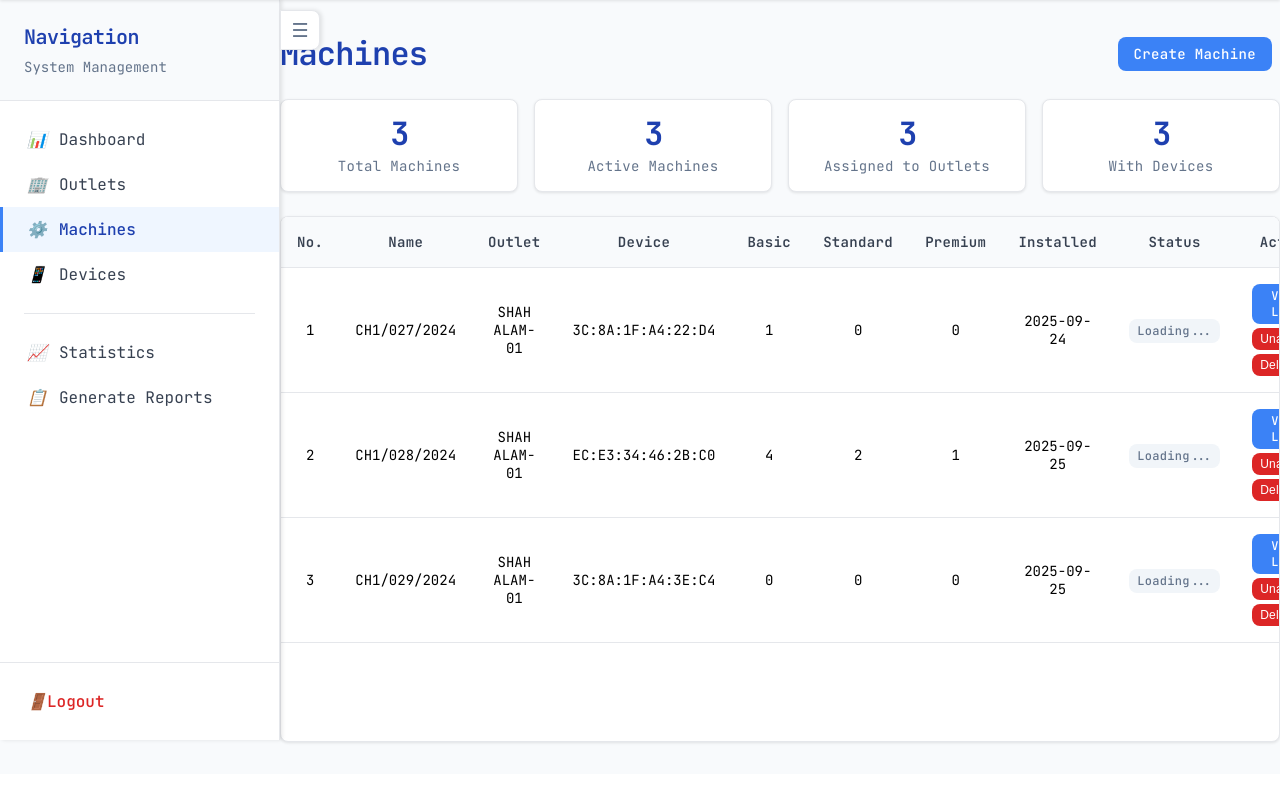
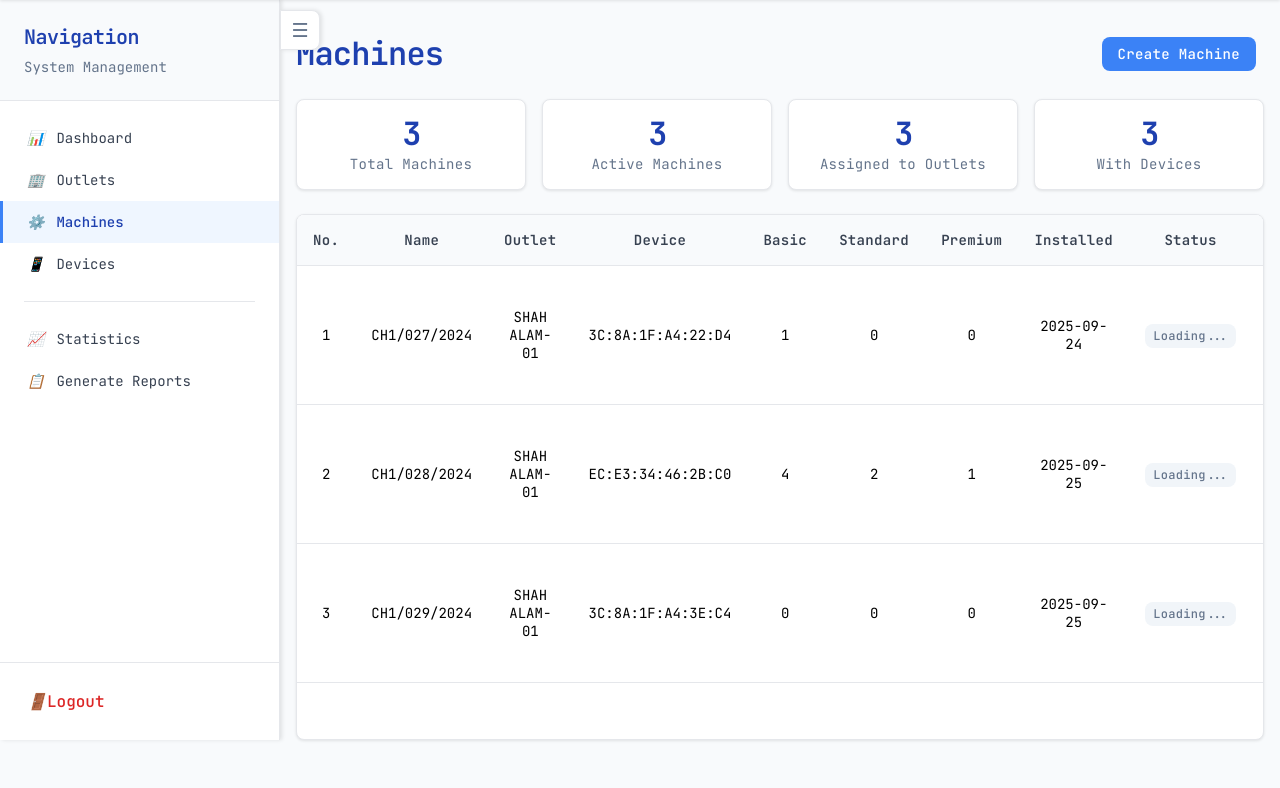
Before and after one commit to amrmzfr-dev/mesraekuiti_ozone, a Django app: page /machines/ in a window 1280 px wide. Shown: the part 60-848 px from the top of the page. Before the commit the page ends 804 px from the top, so only its background shows below. Run offline with Django 5.2, Linux system fonts and the light colour scheme; a user stored in the database is signed in; data comes from the database, SQL or seed files in the repository; data that the repository does not hold is empty; some libraries are stand-ins or nearby versions.

Commit message:
Improve UI responsiveness and button consistency
Refactored CSS and HTML templates for a more responsive, mobile-friendly layout. Standardized button styles and modal layouts across device, machine, and outlet pages. Adjusted table and card paddings, font sizes, and sidebar behavior for better usability on all screen sizes.

```diff
--- a/backend/telemetry/templates/base/layout.html
+++ b/backend/telemetry/templates/base/layout.html
@@ -8,24 +8,57 @@
     @import url('https://fonts.googleapis.com/css2?family=JetBrains+Mono:ital,wght@0,100..800;1,100..800&display=swap');
 
     *{margin:0;padding:0;box-sizing:border-box}
-    body{font-family:'JetBrains Mono', 'Fira Code', 'Consolas', 'Monaco', 'Courier New', monospace;background:#f8fafc;padding-top:60px;padding-left:280px;transition:padding-left 0.3s ease;font-feature-settings:'liga' 1, 'calt' 1;min-height:100vh;display:flex;flex-direction:column}
+    body{font-family:'JetBrains Mono', 'Fira Code', 'Consolas', 'Monaco', 'Courier New', monospace;background:#f8fafc;font-feature-settings:'liga' 1, 'calt' 1;min-height:100vh;display:flex;flex-direction:column;transition:padding-left 0.3s ease}
+
+    /* Mobile-first responsive layout */
+    @media (max-width: 768px) {
+      body{padding-top:60px;padding-left:0;padding-right:0}
+      .main-content{padding:1rem 0.5rem}
+    }
+
+    @media (min-width: 769px) {
+      body{padding-top:60px;padding-left:280px}
+      .main-content{padding:2rem 1rem}
+    }
 
     /* Sticky Topbar */
-    .topbar{position:fixed;top:0;left:0;right:0;height:60px;background:white;border-bottom:1px solid #e5e7eb;z-index:1000;display:flex;align-items:center;padding:0 2rem;box-shadow:0 1px 3px rgba(0,0,0,0.1)}
-    .topbar-title{font-size:1.5rem;font-weight:600;color:#1e40af;margin-right:auto;letter-spacing:-0.025em}
-    .topbar-user{color:#64748b;font-size:0.875rem;font-weight:400}
+    .topbar{position:fixed;top:0;left:0;right:0;height:60px;background:white;border-bottom:1px solid #e5e7eb;z-index:1000;display:flex;align-items:center;padding:0 1rem;box-shadow:0 1px 3px rgba(0,0,0,0.1)}
+    .topbar-title{font-size:1.25rem;font-weight:600;color:#1e40af;margin-right:auto;letter-spacing:-0.025em}
+    .topbar-user{color:#64748b;font-size:0.75rem;font-weight:400;display:none}
+
+    @media (min-width: 768px) {
+      .topbar{padding:0 2rem}
+      .topbar-title{font-size:1.5rem}
+      .topbar-user{font-size:0.875rem;display:block}
+    }
+
+    /* Mobile Menu Button */
+    .mobile-menu-btn{display:block;background:none;border:none;font-size:1.5rem;color:#64748b;cursor:pointer;padding:0.5rem}
+
+    @media (min-width: 769px) {
+      .mobile-menu-btn{display:none}
+    }
 
     /* Floating Sidebar */
     .sidebar{position:fixed;top:60px;left:0;width:280px;height:calc(100vh - 60px);background:white;border-right:1px solid #e5e7eb;z-index:999;overflow-y:auto;transition:transform 0.3s ease;box-shadow:2px 0 4px rgba(0,0,0,0.1)}
     .sidebar.collapsed{transform:translateX(-280px)}
-    .sidebar-header{padding:1.5rem;border-bottom:1px solid #e5e7eb;background:#f8fafc}
-    .sidebar-title{font-size:1.25rem;font-weight:600;color:#1e40af;margin-bottom:0.5rem;letter-spacing:-0.025em}
-    .sidebar-subtitle{color:#64748b;font-size:0.875rem;font-weight:400}
-    .sidebar-nav{padding:1rem 0}
-    .sidebar-nav a{display:block;padding:0.75rem 1.5rem;color:#374151;text-decoration:none;transition:all 0.2s ease;border-left:3px solid transparent;font-weight:400}
+    .sidebar-header{padding:1rem;border-bottom:1px solid #e5e7eb;background:#f8fafc}
+    .sidebar-title{font-size:1rem;font-weight:600;color:#1e40af;margin-bottom:0.25rem;letter-spacing:-0.025em}
+    .sidebar-subtitle{color:#64748b;font-size:0.75rem;font-weight:400}
+    .sidebar-nav{padding:0.5rem 0}
+    .sidebar-nav a{display:block;padding:0.5rem 1rem;color:#374151;text-decoration:none;transition:all 0.2s ease;border-left:3px solid transparent;font-weight:400;font-size:0.875rem}
     .sidebar-nav a:hover{background:#f1f5f9;color:#1e40af}
     .sidebar-nav a.active{background:#eff6ff;color:#1e40af;border-left-color:#3b82f6;font-weight:500}
-    .sidebar-nav a i{margin-right:0.75rem;width:20px;text-align:center}
+    .sidebar-nav a i{margin-right:0.5rem;width:16px;text-align:center}
+
+    @media (min-width: 769px) {
+      .sidebar-header{padding:1.5rem}
+      .sidebar-title{font-size:1.25rem;margin-bottom:0.5rem}
+      .sidebar-subtitle{font-size:0.875rem}
+      .sidebar-nav{padding:1rem 0}
+      .sidebar-nav a{padding:0.75rem 1.5rem;font-size:0.875rem}
+      .sidebar-nav a i{margin-right:0.75rem;width:20px}
+    }
 
     /* Sidebar Toggle */
     .sidebar-toggle{position:fixed;top:70px;left:280px;width:40px;height:40px;background:white;border:1px solid #e5e7eb;border-radius:0 8px 8px 0;cursor:pointer;z-index:1001;display:flex;align-items:center;justify-content:center;transition:left 0.3s ease;box-shadow:2px 0 4px rgba(0,0,0,0.1)}
@@ -34,16 +67,29 @@
     .sidebar-toggle::before{content:'☰';font-size:1.2rem;color:#64748b}
     .sidebar.collapsed + .sidebar-toggle::before{content:'☰'}
 
+    @media (max-width: 768px) {
+      .sidebar-toggle{display:none}
+    }
+
     /* Main Content */
-    .main-content{padding:2rem 0 1rem 0;max-width:1450px;margin:0 auto;flex:1;width:100%}
-    .card{background:white;border:1px solid #e5e7eb;border-radius:8px;box-shadow:0 1px 3px rgba(0,0,0,0.1);padding:1.5rem;width:100%}
+    .main-content{max-width:1450px;margin:0 auto;flex:1;width:100%}
+    .card{background:white;border:1px solid #e5e7eb;border-radius:8px;box-shadow:0 1px 3px rgba(0,0,0,0.1);padding:1rem;width:100%}
+
+    @media (min-width: 768px) {
+      .card{padding:1.5rem}
+    }
 
     /* Common Styles */
-    .btn{padding:0.5rem 1rem;border:none;border-radius:8px;cursor:pointer;text-decoration:none;font-size:0.875rem;margin-right:0.5rem;display:inline-block;font-weight:500;letter-spacing:0.025em}
+    .btn{padding:0.375rem 0.75rem;border:none;border-radius:6px;cursor:pointer;text-decoration:none;font-size:0.75rem;margin-right:0.25rem;display:inline-block;font-weight:500;letter-spacing:0.025em;white-space:nowrap}
     .btn-primary{background:#3b82f6;color:white}
     .btn-secondary{background:#6b7280;color:white}
     .btn-danger{background:#dc2626;color:white}
+    .btn-info{background:#0ea5e9;color:white}
     .btn:hover{opacity:0.9}
+
+    @media (min-width: 768px) {
+      .btn{padding:0.5rem 1rem;font-size:0.875rem;margin-right:0.5rem;border-radius:8px}
+    }
 
     /* Breadcrumb */
     .breadcrumb{margin-bottom:1rem;color:#64748b}
@@ -57,33 +103,56 @@
 
     /* Table Styles */
     .table-container{width:100%;margin:1rem 0;background:white;border-radius:8px;box-shadow:0 1px 3px rgba(0,0,0,0.1);border:1px solid #e5e7eb;overflow:hidden}
-    .table{width:100%;border-collapse:collapse;font-size:0.875rem;background:white;table-layout:auto;margin:0;transition:opacity 0.1s ease}
-    .table th,.table td{padding:1rem;text-align:center;border-bottom:1px solid #e5e7eb;word-wrap:break-word;overflow-wrap:break-word}
-    .stat-card{padding:1.25rem 1rem;border-radius:8px;background:white;border:1px solid #e5e7eb;box-shadow:0 1px 3px rgba(0,0,0,0.1);text-align:center;display:flex;flex-direction:column;align-items:center;justify-content:center;gap:0.35rem}
+    .table{width:100%;border-collapse:collapse;font-size:0.75rem;background:white;table-layout:auto;margin:0;transition:opacity 0.1s ease}
+    .table th,.table td{padding:0.5rem;text-align:center;border-bottom:1px solid #e5e7eb;word-wrap:break-word;overflow-wrap:break-word}
+    .stat-card{padding:0.75rem 0.5rem;border-radius:8px;background:white;border:1px solid #e5e7eb;box-shadow:0 1px 3px rgba(0,0,0,0.1);text-align:center;display:flex;flex-direction:column;align-items:center;justify-content:center;gap:0.25rem}
     .stat-card.stat-accent{background:#eef2ff;border-color:#c7d2fe}
-    .stat-number{font-size:2.25rem;line-height:1.1;font-weight:700;color:#1e3a8a}
-    .stat-label{color:#475569;font-size:0.9rem;letter-spacing:0.02em}
+    .stat-number{font-size:1.5rem;line-height:1.1;font-weight:700;color:#1e3a8a}
+    .stat-label{color:#475569;font-size:0.75rem;letter-spacing:0.02em}
     .stat-sub{margin-top:0.25rem}
     .text-danger{color:#dc2626;font-weight:600}
+
     /* Vertical separators for specific columns (outlets table) */
     .col-premium{border-right:1px solid #e5e7eb}
     .col-sep{border-right:1px solid #e5e7eb}
     .table th{background:#f8fafc;font-weight:600;color:#374151;letter-spacing:0.025em;position:sticky;top:0;z-index:10}
     .table tr:hover{background:#f8fafc}
-    /* Keep border under every data row (including last) */
-    /* (Removed separator line for outlets table) */
+
+    /* Mobile table responsive */
+    @media (max-width: 768px) {
+      .table{font-size:0.7rem}
+      .table th,.table td{padding:0.375rem 0.25rem}
+      .stat-card{padding:0.5rem 0.25rem}
+      .stat-number{font-size:1.25rem}
+      .stat-label{font-size:0.7rem}
+    }
+
+    @media (min-width: 768px) {
+      .table{font-size:0.875rem}
+      .table th,.table td{padding:1rem}
+      .stat-card{padding:1.25rem 1rem}
+      .stat-number{font-size:2.25rem}
+      .stat-label{font-size:0.9rem}
+    }
 
     /* Fixed height table with scroll */
-    .table-scrollable{height:calc(78vh - 100px);min-height:350px;max-height:700px;overflow-y:auto;overflow-x:auto}
-    .table-scrollable-outlets{height:calc(78vh - 100px);min-height:350px;max-height:700px;overflow-y:auto;overflow-x:auto}
-    .table-scrollable-devices{height:calc(78vh - 100px);min-height:350px;max-height:700px;overflow-y:auto;overflow-x:auto}
-    .table-scrollable::-webkit-scrollbar,.table-scrollable-outlets::-webkit-scrollbar,.table-scrollable-devices::-webkit-scrollbar{width:8px;height:8px}
+    .table-scrollable{height:calc(70vh - 100px);min-height:300px;max-height:600px;overflow-y:auto;overflow-x:auto}
+    .table-scrollable-outlets{height:calc(70vh - 100px);min-height:300px;max-height:600px;overflow-y:auto;overflow-x:auto}
+    .table-scrollable-devices{height:calc(70vh - 100px);min-height:300px;max-height:600px;overflow-y:auto;overflow-x:auto}
+    .table-scrollable::-webkit-scrollbar,.table-scrollable-outlets::-webkit-scrollbar,.table-scrollable-devices::-webkit-scrollbar{width:6px;height:6px}
     .table-scrollable::-webkit-scrollbar-track,.table-scrollable-outlets::-webkit-scrollbar-track,.table-scrollable-devices::-webkit-scrollbar-track{background:#f1f5f9;border-radius:4px}
     .table-scrollable::-webkit-scrollbar-thumb,.table-scrollable-outlets::-webkit-scrollbar-thumb,.table-scrollable-devices::-webkit-scrollbar-thumb{background:#cbd5e1;border-radius:4px}
     .table-scrollable::-webkit-scrollbar-thumb:hover,.table-scrollable-outlets::-webkit-scrollbar-thumb:hover,.table-scrollable-devices::-webkit-scrollbar-thumb:hover{background:#94a3b8}
 
+    @media (min-width: 768px) {
+      .table-scrollable{height:calc(78vh - 100px);min-height:350px;max-height:700px}
+      .table-scrollable-outlets{height:calc(78vh - 100px);min-height:350px;max-height:700px}
+      .table-scrollable-devices{height:calc(78vh - 100px);min-height:350px;max-height:700px}
+      .table-scrollable::-webkit-scrollbar,.table-scrollable-outlets::-webkit-scrollbar,.table-scrollable-devices::-webkit-scrollbar{width:8px;height:8px}
+    }
+
     /* Status Badges */
-    .status-badge{padding:0.25rem 0.5rem;border-radius:8px;font-size:0.75rem;font-weight:500;letter-spacing:0.025em}
+    .status-badge{padding:0.125rem 0.375rem;border-radius:6px;font-size:0.65rem;font-weight:500;letter-spacing:0.025em;white-space:nowrap}
     .status-online{background:#dcfce7;color:#166534}
     .status-idle{background:#fef3c7;color:#92400e}
     .status-offline{background:#fee2e2;color:#991b1b}
@@ -91,11 +160,22 @@
     .status-assigned{background:#dbeafe;color:#1e40af}
     .status-unassigned{background:#f3f4f6;color:#6b7280}
 
+    @media (min-width: 768px) {
+      .status-badge{padding:0.25rem 0.5rem;font-size:0.75rem;border-radius:8px}
+    }
+
     /* Stats Grid */
-    .stats{display:grid;grid-template-columns:repeat(auto-fit,minmax(200px,1fr));gap:1rem;margin:1.5rem 0;width:100%}
-    .stat-card{padding:1rem;background:white;border-radius:8px;border-left:4px solid #3b82f6;border:1px solid #e5e7eb;box-shadow:0 1px 3px rgba(0,0,0,0.1);width:100%}
-    .stat-number{font-size:2rem;font-weight:700;color:#1e40af;letter-spacing:-0.05em}
-    .stat-label{color:#64748b;font-size:0.875rem;font-weight:400;letter-spacing:0.025em}
+    .stats{display:grid;grid-template-columns:repeat(auto-fit,minmax(150px,1fr));gap:0.75rem;margin:1rem 0;width:100%}
+    .stat-card{padding:0.75rem;background:white;border-radius:8px;border-left:4px solid #3b82f6;border:1px solid #e5e7eb;box-shadow:0 1px 3px rgba(0,0,0,0.1);width:100%}
+    .stat-number{font-size:1.5rem;font-weight:700;color:#1e40af;letter-spacing:-0.05em}
+    .stat-label{color:#64748b;font-size:0.75rem;font-weight:400;letter-spacing:0.025em}
+
+    @media (min-width: 768px) {
+      .stats{grid-template-columns:repeat(auto-fit,minmax(200px,1fr));gap:1rem;margin:1.5rem 0}
+      .stat-card{padding:1rem}
+      .stat-number{font-size:2rem}
+      .stat-label{font-size:0.875rem}
+    }
 
     /* Error/Success Messages */
     .alert{padding:1rem;border-radius:8px;margin:1rem 0}
@@ -104,12 +184,18 @@
 
     /* Typography Enhancements for JetBrains Mono */
     h1,h2,h3,h4,h5,h6{font-weight:600;letter-spacing:-0.025em;color:#1e40af}
-    h1{font-size:2rem;margin-bottom:1rem}
-    h2{font-size:1.5rem;margin-bottom:0.75rem}
-    h3{font-size:1.25rem;margin-bottom:0.5rem}
+    h1{font-size:1.5rem;margin-bottom:0.75rem}
+    h2{font-size:1.25rem;margin-bottom:0.5rem}
+    h3{font-size:1.125rem;margin-bottom:0.5rem}
     p{line-height:1.6;margin-bottom:1rem;font-weight:400}
     code{font-family:'JetBrains Mono', monospace;background:#f1f5f9;padding:0.125rem 0.25rem;border-radius:8px;font-size:0.875em}
     pre{font-family:'JetBrains Mono', monospace;background:#f8fafc;padding:1rem;border-radius:8px;overflow-x:auto;font-size:0.875rem}
+
+    @media (min-width: 768px) {
+      h1{font-size:2rem;margin-bottom:1rem}
+      h2{font-size:1.5rem;margin-bottom:0.75rem}
+      h3{font-size:1.25rem;margin-bottom:0.5rem}
+    }
 
 
     /* Additional custom styles */
@@ -121,6 +207,7 @@
 <body>
   <!-- Sticky Topbar -->
   <div class="topbar">
+    <button class="mobile-menu-btn" onclick="toggleMobileSidebar()">☰</button>
     <div class="topbar-title">Ozone Machine Management</div>
     <div class="topbar-user">Welcome, {{ user.username }} ({{ user.get_role_display }})</div>
   </div>
@@ -198,15 +285,44 @@
       }
     }
 
+    function toggleMobileSidebar() {
+      const sidebar = document.getElementById('sidebar');
+      sidebar.classList.toggle('collapsed');
+    }
+
     // Restore sidebar state on page load
     document.addEventListener('DOMContentLoaded', function() {
       const sidebar = document.getElementById('sidebar');
       const body = document.body;
       const isCollapsed = localStorage.getItem('sidebarCollapsed') === 'true';
 
-      if (isCollapsed) {
+      // On mobile, always start collapsed
+      if (window.innerWidth <= 768) {
         sidebar.classList.add('collapsed');
         body.style.paddingLeft = '0';
+      } else if (isCollapsed) {
+        sidebar.classList.add('collapsed');
+        body.style.paddingLeft = '0';
+      }
+    });
+
+    // Handle window resize
+    window.addEventListener('resize', function() {
+      const sidebar = document.getElementById('sidebar');
+      const body = document.body;
+
+      if (window.innerWidth <= 768) {
+        sidebar.classList.add('collapsed');
+        body.style.paddingLeft = '0';
+      } else {
+        const isCollapsed = localStorage.getItem('sidebarCollapsed') === 'true';
+        if (isCollapsed) {
+          sidebar.classList.add('collapsed');
+          body.style.paddingLeft = '0';
+        } else {
+          sidebar.classList.remove('collapsed');
+          body.style.paddingLeft = '280px';
+        }
       }
     });
 
--- a/backend/telemetry/templates/machines/_list.html
+++ b/backend/telemetry/templates/machines/_list.html
@@ -30,19 +30,19 @@
             <span class="status-badge status-loading">Loading...</span>
           </td>
           <td>
-            <div style="display:flex; gap:0.25rem; flex-wrap:wrap;">
-              <a href="/machines/{{ m.machine_id }}/logs/" class="btn btn-primary" style="font-size:0.75rem;padding:0.25rem 0.5rem">View Logs</a>
+            <div style="display:flex; gap:0.25rem; flex-wrap:wrap; justify-content:center;">
+              <a href="/machines/{{ m.machine_id }}/logs/" class="btn btn-primary">View Logs</a>
               {% if m.outlet %}
                 <form method="POST" action="/machines/{{ m.machine_id }}/unassign/" style="display:inline;">
                   {% csrf_token %}
-                  <button type="submit" class="btn btn-danger" style="font-size:0.75rem;padding:0.25rem 0.5rem">Unassign</button>
+                  <button type="submit" class="btn btn-danger">Unassign</button>
                 </form>
               {% else %}
-                <button onclick="showAssignModal('{{ m.machine_id }}')" class="btn btn-secondary" style="font-size:0.75rem;padding:0.25rem 0.5rem">Assign</button>
+                <button onclick="showAssignModal('{{ m.machine_id }}')" class="btn btn-secondary">Assign</button>
               {% endif %}
               <form method="POST" action="/machines/{{ m.machine_id }}/delete/" style="display:inline;" onsubmit="return confirm('Delete this machine? This cannot be undone.');">
                 {% csrf_token %}
-                <button type="submit" class="btn btn-danger" style="font-size:0.75rem;padding:0.25rem 0.5rem">Delete</button>
+                <button type="submit" class="btn btn-danger">Delete</button>
               </form>
             </div>
           </td>
--- a/backend/telemetry/templates/machines/index.html
+++ b/backend/telemetry/templates/machines/index.html
@@ -32,7 +32,7 @@
 
 <!-- Assignment Modal -->
 <div id="assignModal" style="display:none;position:fixed;top:0;left:0;width:100%;height:100%;background:rgba(0,0,0,0.5);z-index:2000">
-  <div style="position:absolute;top:50%;left:50%;transform:translate(-50%,-50%);background:white;padding:2rem;border-radius:8px;min-width:400px">
+  <div style="position:absolute;top:50%;left:50%;transform:translate(-50%,-50%);background:white;padding:1rem;border-radius:8px;width:90%;max-width:400px;max-height:90vh;overflow-y:auto">
     <h3>Assign Machine to Outlet</h3>
     <form id="assignForm" method="POST">
       {% csrf_token %}
@@ -122,18 +122,18 @@
           <td>${machine.installed_at ? new Date(machine.installed_at).toISOString().split('T')[0] : '-'}</td>
           <td>${getDeviceStatusBadge(machine.device)}</td>
           <td>
-            <div style="display:flex; gap:0.25rem; flex-wrap:wrap;">
-              <a href="/machines/${machine.id}/logs/" class="btn btn-primary" style="font-size:0.75rem;padding:0.25rem 0.5rem">View Logs</a>
+            <div style="display:flex; gap:0.25rem; flex-wrap:wrap; justify-content:center;">
+              <a href="/machines/${machine.id}/logs/" class="btn btn-primary">View Logs</a>
               ${machine.outlet && machine.outlet.outlet_name ?
                 `<form method="POST" action="/machines/${machine.id}/unassign/" style="display:inline;">
                   <input type="hidden" name="csrfmiddlewaretoken" value="${document.querySelector('[name=csrfmiddlewaretoken]').value}">
-                  <button type="submit" class="btn btn-danger" style="font-size:0.75rem;padding:0.25rem 0.5rem">Unassign</button>
+                  <button type="submit" class="btn btn-danger">Unassign</button>
                 </form>` :
-                `<button onclick="showAssignModal('${machine.id}')" class="btn btn-secondary" style="font-size:0.75rem;padding:0.25rem 0.5rem">Assign</button>`
+                `<button onclick="showAssignModal('${machine.id}')" class="btn btn-secondary">Assign</button>`
               }
               <form method="POST" action="/machines/${machine.id}/delete/" style="display:inline;" onsubmit="return confirm('Delete this machine? This cannot be undone.');">
                 <input type="hidden" name="csrfmiddlewaretoken" value="${document.querySelector('[name=csrfmiddlewaretoken]').value}">
-                <button type="submit" class="btn btn-danger" style="font-size:0.75rem;padding:0.25rem 0.5rem">Delete</button>
+                <button type="submit" class="btn btn-danger">Delete</button>
               </form>
             </div>
           </td>
--- a/backend/telemetry/templates/outlets/_list.html
+++ b/backend/telemetry/templates/outlets/_list.html
@@ -25,7 +25,7 @@
           <td class="col-premium">Loading...</td>
           <td>Loading...</td>
           <td>
-            <span class="status-badge status-loading">Loading...</span>
+            <a href="#" class="btn btn-primary">Manage</a>
           </td>
         </tr>
       </tbody>
--- a/backend/telemetry/templates/outlets/index.html
+++ b/backend/telemetry/templates/outlets/index.html
@@ -105,7 +105,7 @@
           <td class="col-premium">${premiumCount}</td>
           <td>${outlet.treat_total}</td>
           <td>
-            <a href="/outlets/${outlet.id}/manage/" class="btn btn-primary" style="font-size:0.75rem;padding:0.25rem 0.5rem">Manage</a>
+            <a href="/outlets/${outlet.id}/manage/" class="btn btn-primary">Manage</a>
           </td>
         `;
         tbody.appendChild(row);
```
Also changed, not shown: backend/telemetry/templates/devices/index.html (+11 -7 lines), backend/telemetry/templates/machines/treatment_logs.html (+12 -14 lines).
